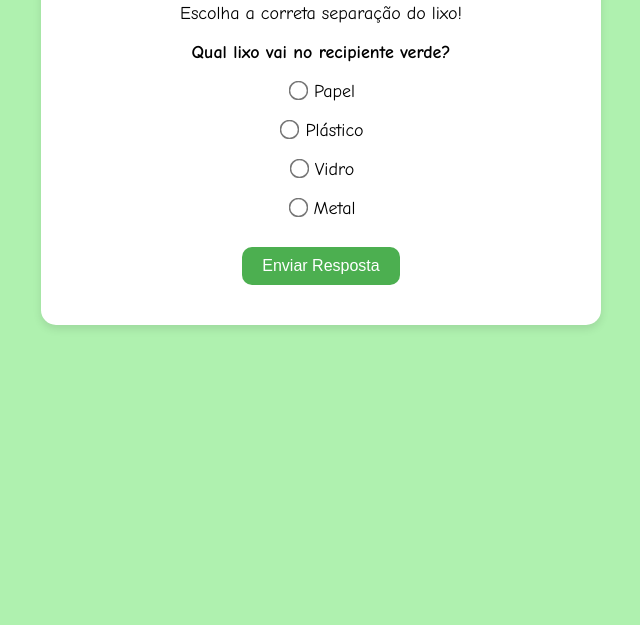
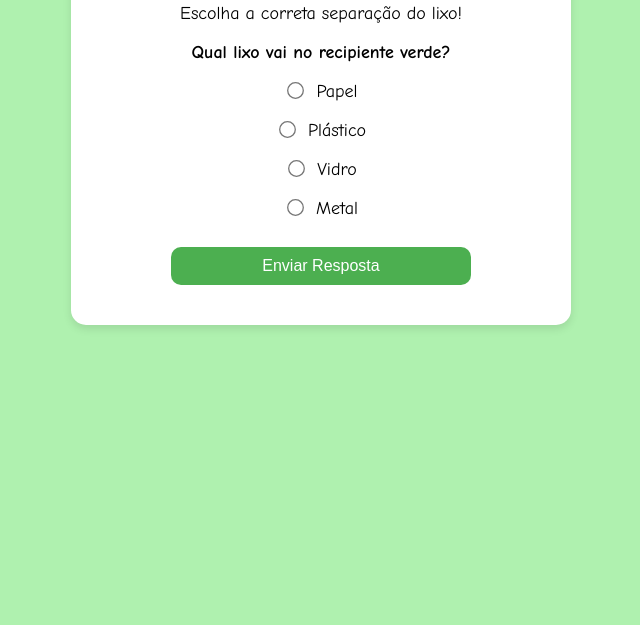
Before and after one commit to joaobonzao/ReciclaQueDaJogo, a plain HTML site: page quiz/quiz.html in a window 1280 px wide. Shown: the part 175-800 px from the top of the page, without its empty margins (319-959 px from the left). Drawn offline with Linux system fonts and the light colour scheme.

Commit message:
Add files via upload

```diff
--- a/quiz/quiz.html
+++ b/quiz/quiz.html
@@ -3,6 +3,7 @@
 <head>
   <meta charset="utf-8">
   <title>Quiz da Reciclagem</title>
+  <meta name="viewport" content="width=device-width, initial-scale=1.0">
   <link rel="stylesheet" href="style.css">
 </head>
 <body>
--- a/quiz/style.css
+++ b/quiz/style.css
@@ -1,5 +1,5 @@
 body {
-   background: rgb(175, 241, 175);
+  background: rgb(175, 241, 175);
   font-family: 'comic sans ms', cursive, sans-serif;
   margin: 0;
   padding: 20px;
@@ -13,10 +13,17 @@ body {
   max-width: 500px;
   margin: auto;
   box-shadow: 0 4px 8px rgba(0,0,0,0.1);
+  width: 90%;
+  box-sizing: border-box;
 }
 
 h1 {
   color: #2e7d32;
+  font-size: 6vw;
+}
+
+p {
+  font-size: 4.5vw;
 }
 
 button {
@@ -28,6 +35,8 @@ button {
   border-radius: 10px;
   font-size: 16px;
   cursor: pointer;
+  width: 100%;
+  max-width: 300px;
 }
 
 button:hover {
@@ -35,8 +44,10 @@ button:hover {
 }
 
 input[type="radio"] {
-  transform: scale(1.5);
+  transform: scale(1.3);
+  margin-right: 8px;
 }
+
 @media screen and (min-width: 600px) {
   h1 {
     font-size: 28px;
```
